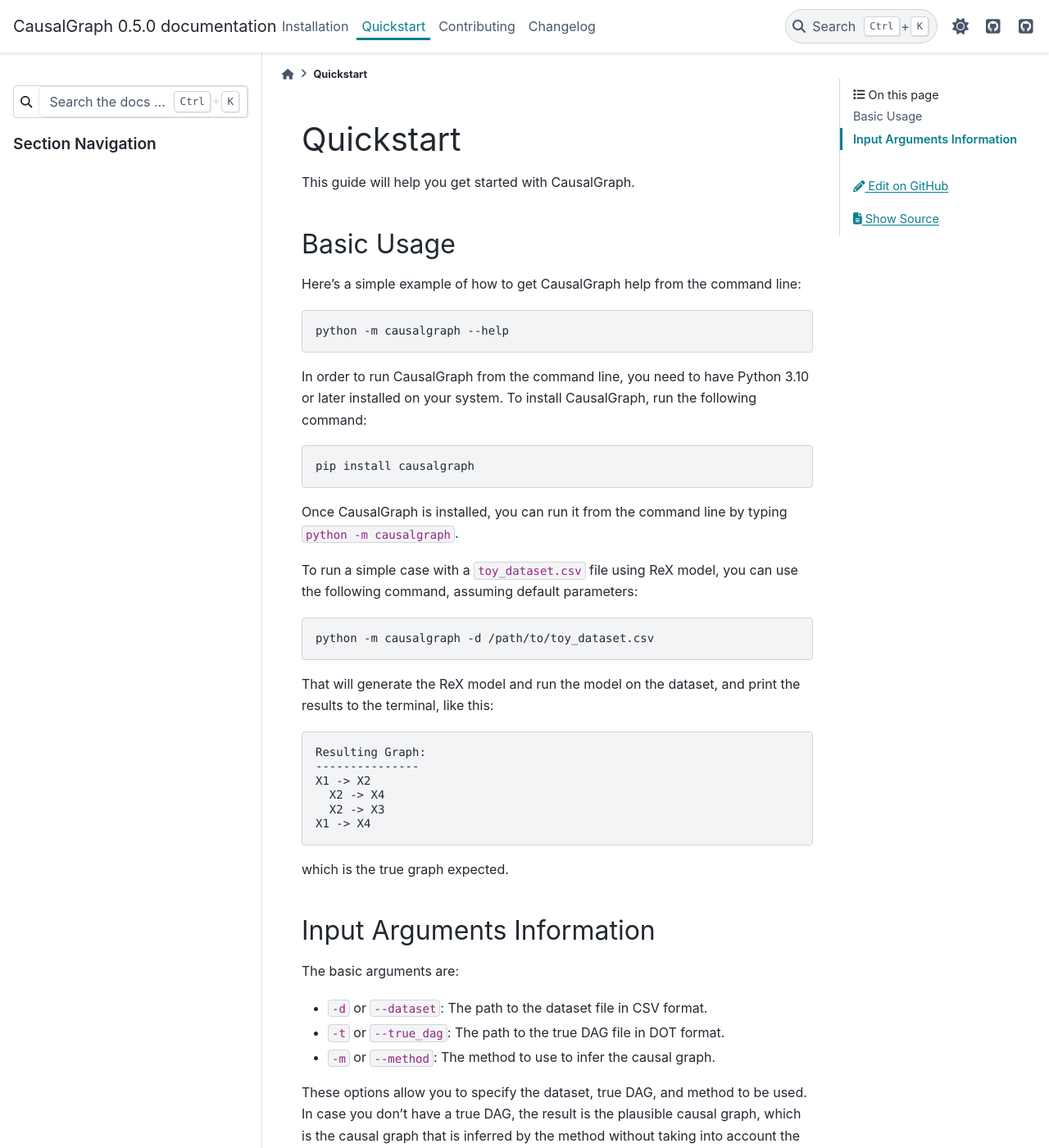
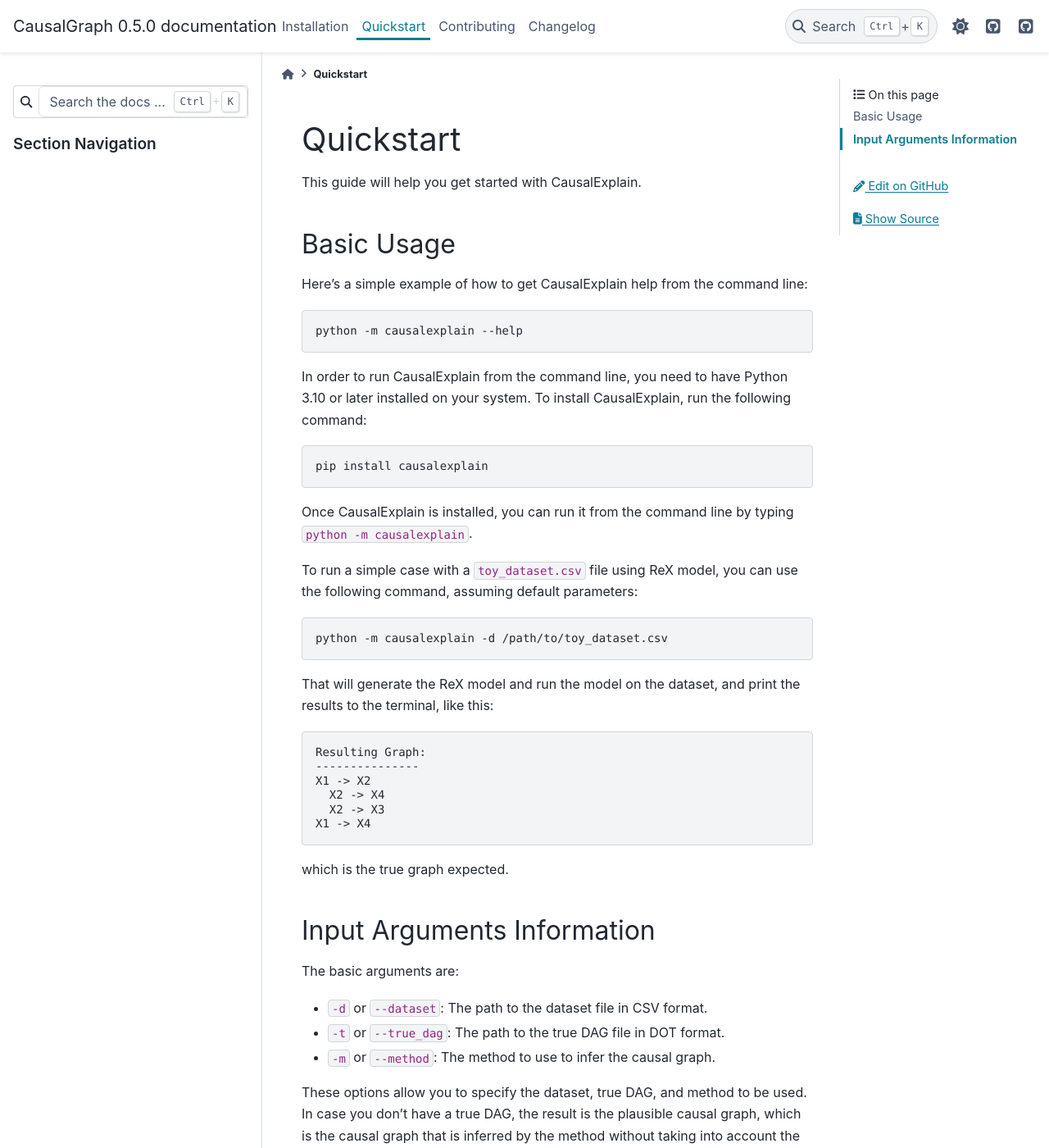
Before and after one commit to renero/causal-graph, a Sphinx documentation site: the page built from docs/quickstart.rst, in a window 1280 px wide and 1400 px high. Shown: the whole window at 82% size. Built offline with Sphinx 7.4.7 and the PyData theme 0.15.4, drawn with Linux system fonts in a browser that asks for light colours; pages that are not in the unit, such as notebooks, are missing from menus; some of the changed text lies outside the part shown.

Commit message:
updated RSTs to new name

````diff
--- a/docs/changelog.rst
+++ b/docs/changelog.rst
@@ -3,15 +3,13 @@ Changelog
 
 All notable changes to this project will be documented in this file.
 
-[0.1.0] - 2024
+[0.5.0] - 2024
 --------------
 
-Initial release of CausalGraph
+Initial public release of CausalExplain, after three years of research.
 
 Added
 ~~~~~
-* Basic causal discovery functionality
 * Support for various causal inference methods
-* Visualization tools for causal graphs
 * Command-line interface
 * Basic documentation
--- a/docs/contributing.rst
+++ b/docs/contributing.rst
@@ -1,7 +1,7 @@
 Contributing
 ============
 
-We want to make contributing to CausalGraph as easy and transparent as possible.
+We want to make contributing to CausalExplain as easy and transparent as possible.
 
 Development Process
 -----------------
--- a/docs/generate_api_rst.py
+++ b/docs/generate_api_rst.py
@@ -33,15 +33,15 @@ def main():
 .. toctree::
    :maxdepth: 4
 
-   causalgraph
+   causalexplain
 """)
 
     # Generate the main package RST
-    with open(os.path.join(api_dir, "causalgraph.rst"), "w") as f:
-        f.write("""causalgraph
+    with open(os.path.join(api_dir, "causalexplain.rst"), "w") as f:
+        f.write("""causalexplain
 ==========
 
-.. automodule:: causalgraph
+.. automodule:: causalexplain
    :members:
    :undoc-members:
    :show-inheritance:
@@ -52,24 +52,24 @@ Submodules
 .. toctree::
    :maxdepth: 4
 
-   causalgraph.common
-   causalgraph.estimators
-   causalgraph.explainability
-   causalgraph.generators
-   causalgraph.independence
-   causalgraph.metrics
-   causalgraph.models
+   causalexplain.common
+   causalexplain.estimators
+   causalexplain.explainability
+   causalexplain.generators
+   causalexplain.independence
+   causalexplain.metrics
+   causalexplain.models
 """)
 
     # Generate RST files for each submodule
     submodules = [
-        "causalgraph.common",
-        "causalgraph.estimators",
-        "causalgraph.explainability",
-        "causalgraph.generators",
-        "causalgraph.independence",
-        "causalgraph.metrics",
-        "causalgraph.models"
+        "causalexplain.common",
+        "causalexplain.estimators",
+        "causalexplain.explainability",
+        "causalexplain.generators",
+        "causalexplain.independence",
+        "causalexplain.metrics",
+        "causalexplain.models"
     ]
 
     for submodule in submodules:
--- a/docs/index.rst
+++ b/docs/index.rst
@@ -1,7 +1,7 @@
 Welcome to CausalGraph's documentation!
 ===================================
 
-CausalGraph is a Python library for causal discovery based on explainability techniques.
+CausalExplain is a Python library for causal discovery based on explainability techniques.
 
 .. toctree::
    :maxdepth: 2
--- a/docs/quickstart.rst
+++ b/docs/quickstart.rst
@@ -1,34 +1,34 @@
 Quickstart
 ==========
 
-This guide will help you get started with CausalGraph.
+This guide will help you get started with CausalExplain.
 
 Basic Usage
 ----------
 
-Here's a simple example of how to get CausalGraph help from the command line:
+Here's a simple example of how to get CausalExplain help from the command line:
 
 .. code-block:: bash
 
-   python -m causalgraph --help
+   python -m causalexplain --help
 
-In order to run CausalGraph from the command line, you need to have Python 3.10
-or later installed on your system. To install CausalGraph, run the following
+In order to run CausalExplain from the command line, you need to have Python 3.10
+or later installed on your system. To install CausalExplain, run the following
 command:
 
 .. code-block:: bash
 
-   pip install causalgraph
+   pip install causalexplain
 
-Once CausalGraph is installed, you can run it from the command line by typing
-``python -m causalgraph``.
+Once CausalExplain is installed, you can run it from the command line by typing
+``python -m causalexplain``.
 
 To run a simple case with a ``toy_dataset.csv`` file using ReX model, you can
 use the following command, assuming default parameters:
 
 .. code-block:: bash
 
-   python -m causalgraph -d /path/to/toy_dataset.csv
+   python -m causalexplain -d /path/to/toy_dataset.csv
 
 That will generate the ReX model and run the model on the dataset, and print
 the results to the terminal, like this:
@@ -59,7 +59,7 @@ In case you don't have a true DAG, the result is the plausible causal graph,
 which is the causal graph that is inferred by the method without taking into
 account the true DAG.
 
-Regarding the output of the ``causalgraph`` command, the following information is
+Regarding the output of the ``causalexplain`` command, the following information is
 provided:
 
 - The plausible causal graph, which is the causal graph that is inferred by
@@ -67,7 +67,7 @@ the method without taking into account the true DAG.
 - The metrics obtained from the evaluation of the causal graph against the true
 DAG.
 
-In those cases where training or running a method takes a long time, ``causalgraph``
+In those cases where training or running a method takes a long time, ``causalexplain``
 allows you to save the model (``-s`` or ```--save_model```) trained in a file and
 load it later. To load the model, use the ``-l`` or ``--load_model`` option.
 
````
Also changed, not shown: other parts of docs/contributing.rst (+1 -1 lines), docs/index.md (+1 -1 lines), docs/installation.rst (+3 -4 lines), docs/_static/logo-light.png, 2 other files.
